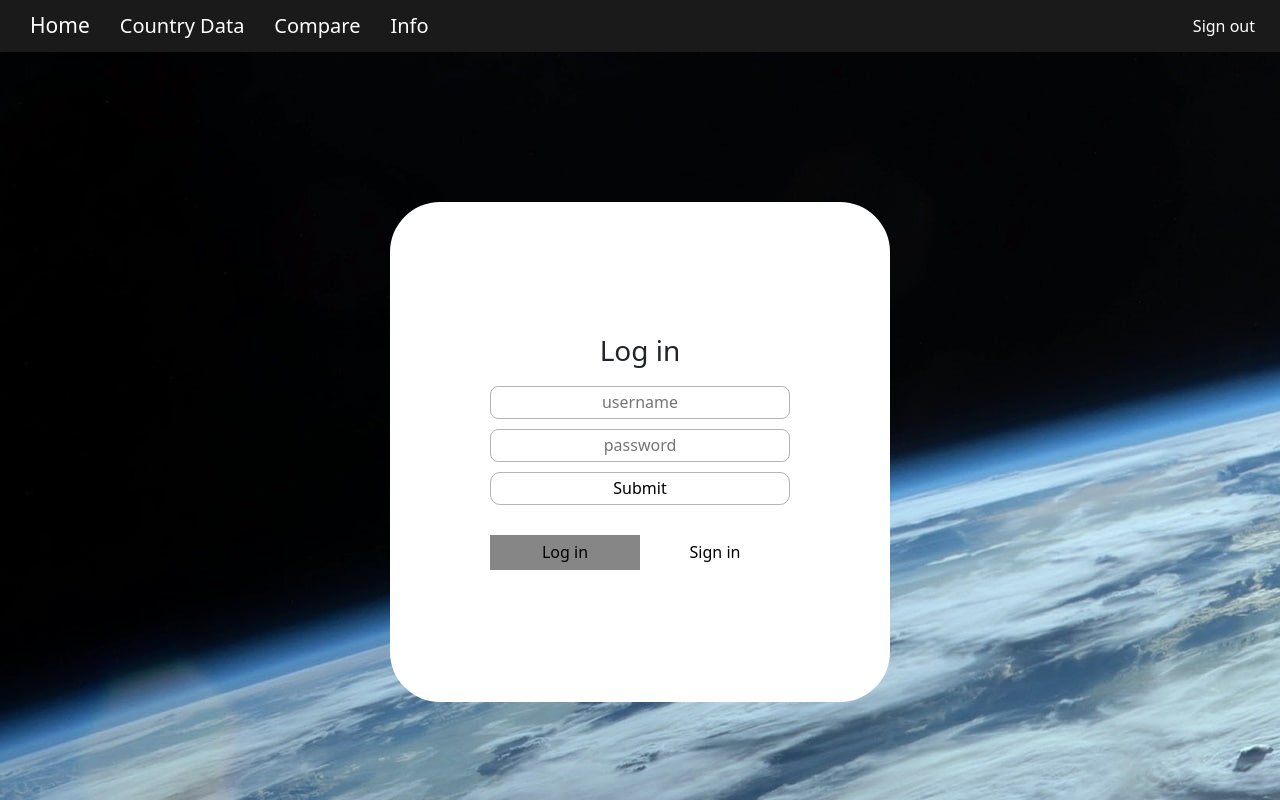
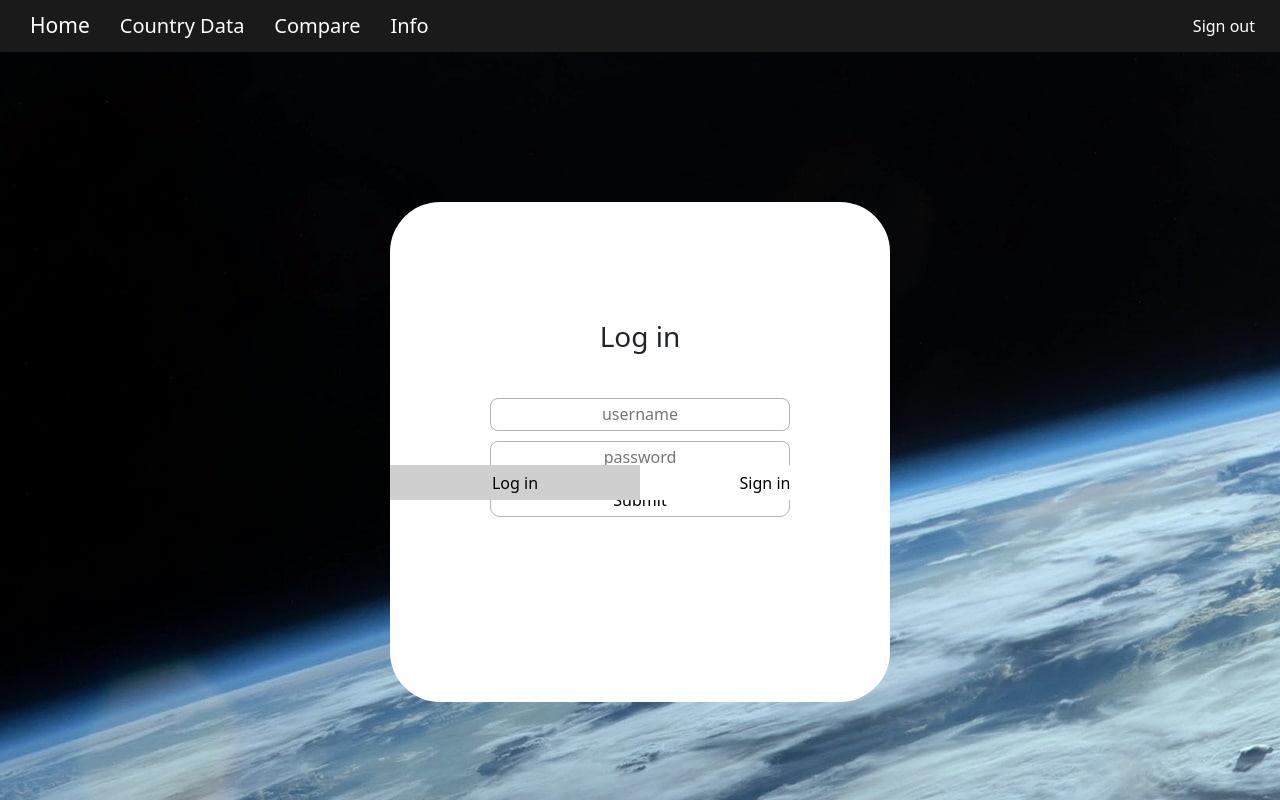
Before and after one commit to deansainer/living-cost-lens, a React (Create React App) app in the folder client/: page / in a window 1280 px wide. Built offline with nearby package versions, Linux system fonts and the light colour scheme.

Commit message:
styled auth form

```diff
--- a/client/src/components/Auth.js
+++ b/client/src/components/Auth.js
@@ -38,13 +38,12 @@ const Auth = () => {
   }
 
   return (
-    <>
-    {message && <Alert className='message_alert' severity="error">{message}</Alert>}
+    <div className='overlay'>
 
-    <div className='overlay'>
         <div className='form_container'>
+        {message && <Alert className='message_alert' severity="error">{message}</Alert>}
 
-            {isLogin ? <h3>Log in</h3> : <h3>Sign up</h3>}
+            {isLogin ? <h3 className='type_of_form'>Log in</h3> : <h3 className='type_of_form'>Register</h3>}
             <form className='auth_form'>
                 <input value={username} type='text' placeholder='username' onChange={(e) => setUsername(e.target.value)}></input>
                 <input value={password} type='password' placeholder='password' onChange={(e) => setPassword(e.target.value)}></input>
@@ -53,12 +52,11 @@ const Auth = () => {
             </form>
 
             <div className='auth_buttons'>
-                <button style={isLogin ? {backgroundColor: '#868686'} : {backgroundColor: 'white'}} type='button' onClick={() => viewLogIn(true)} className='auth_type_btn'>Log in</button>
-                <button style={isLogin ? {backgroundColor: 'white'} : {backgroundColor: '#868686'}} type='button' onClick={() => viewLogIn(false)} className='auth_type_btn'>Sign in</button>
+                <button style={isLogin ? {backgroundColor: '#cfcfcf'} : {backgroundColor: 'white'}} type='button' onClick={() => viewLogIn(true)} className='auth_type_btn'>Log in</button>
+                <button style={isLogin ? {backgroundColor: 'white'} : {backgroundColor: '#cfcfcf'}} type='button' onClick={() => viewLogIn(false)} className='auth_type_btn'>Sign in</button>
             </div>
         </div>
       </div>
-      </>
   )
 }
 
--- a/client/src/index.css
+++ b/client/src/index.css
@@ -241,8 +241,7 @@ body{
   border-radius: 10px;
 }
 .auth_form_submit:hover{
-  background-color: #868686;
-  color: white
+  background-color: #dfdfdf;
 }
 .auth_type_btn{
   width: 50%;
@@ -254,7 +253,9 @@ body{
 .auth_buttons{
   margin-top: 30px;
   display: flex;
-  width: 300px;
+  width: 500px;
+  position: absolute;
+  bottom: 300px
 }
 
 .sign_out_nav{
@@ -273,11 +274,14 @@ body{
 }
 
 .message_alert{
+  position: absolute;
+  top: 250px;
   width: 500px;
-  position: absolute;
-  display: flex;
   justify-content: center;
-  margin-left: 710px;
-  margin-top: 200px;
 
 }
+
+.type_of_form{
+  position: absolute;
+  top: 320px;
+}
```
